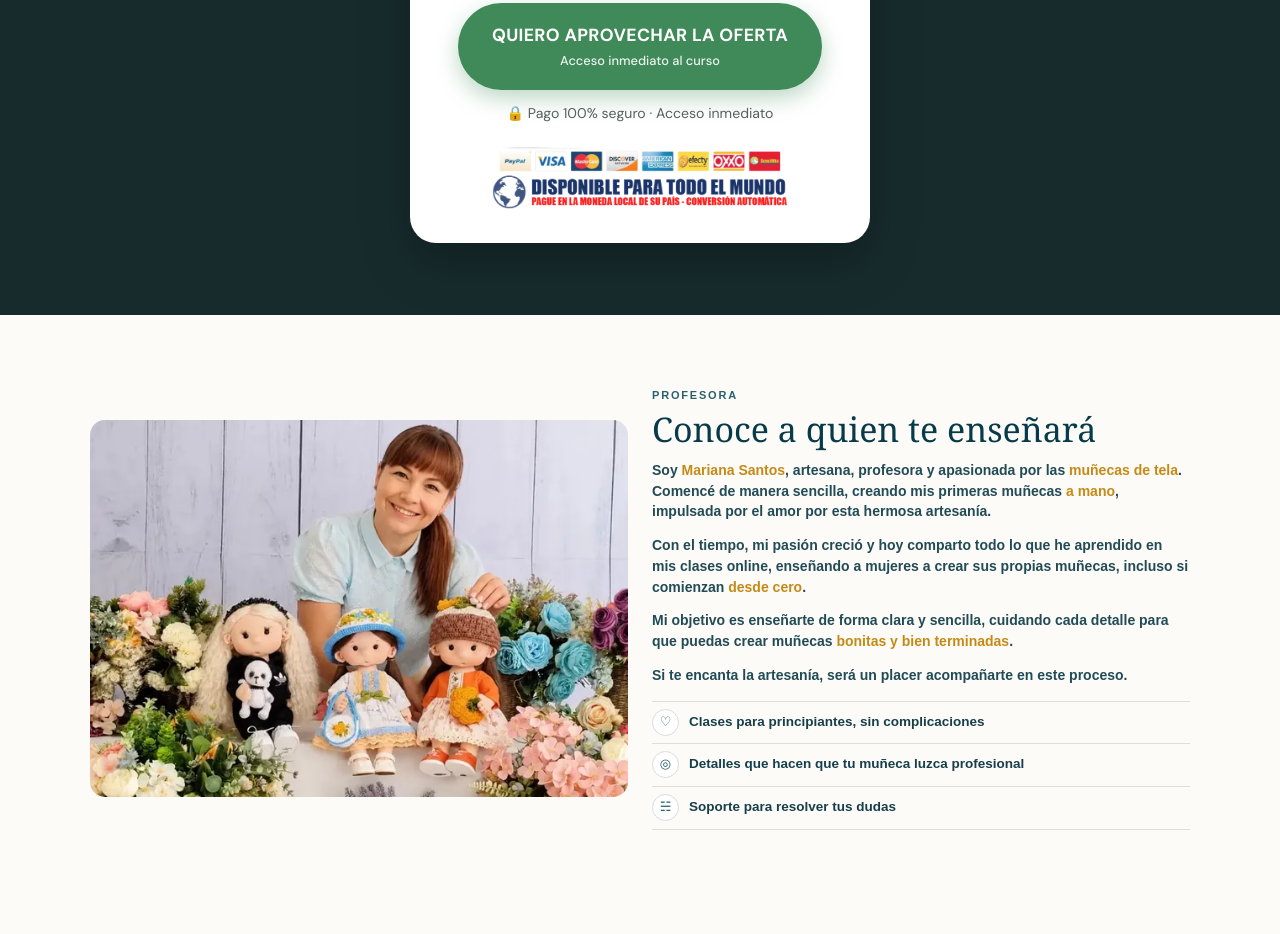
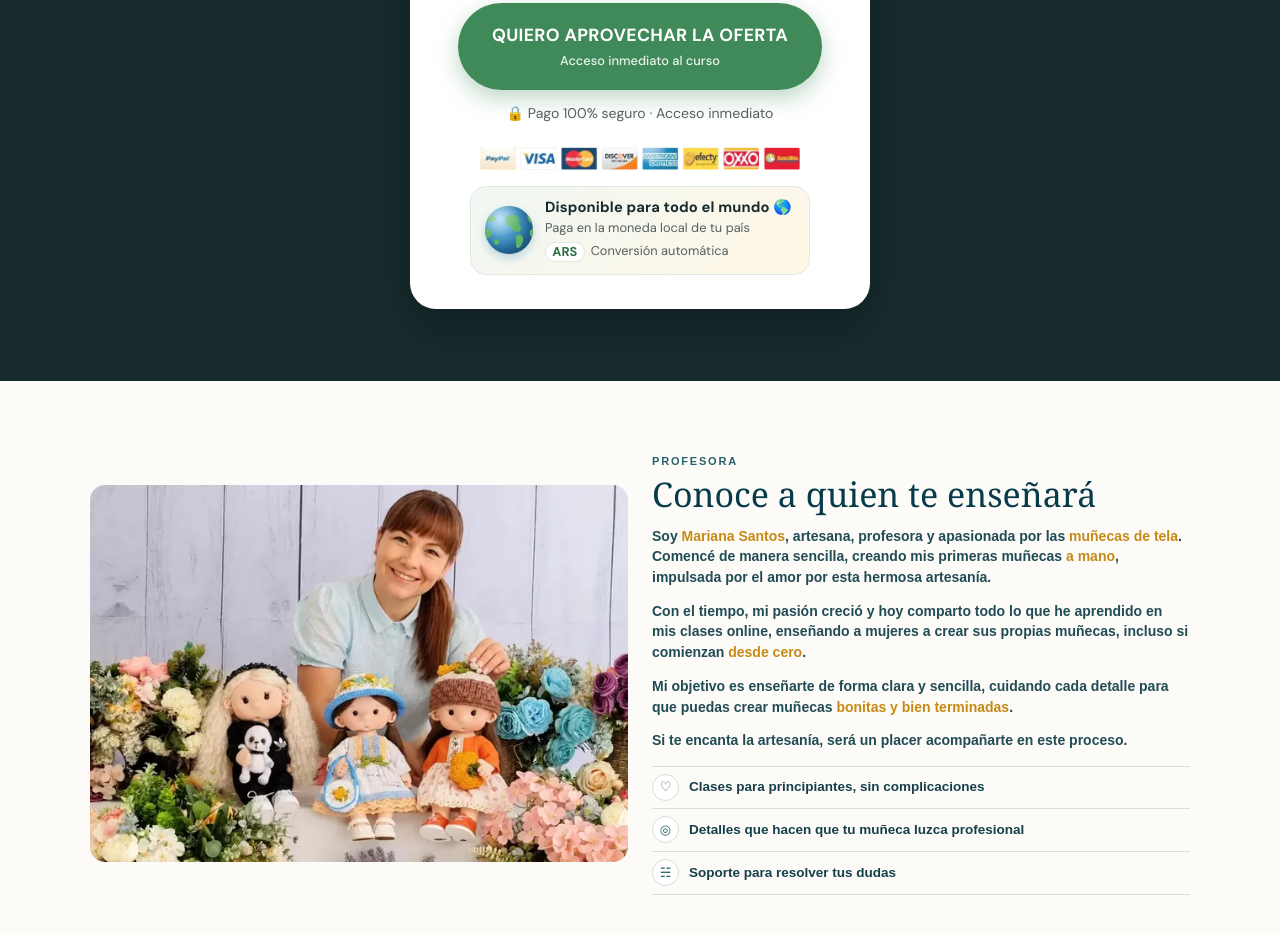
Before and after one commit to igorhenry81/munecas-de-tela, a plain HTML site: page index.html in a window 1280 px wide. Shown: the part 7550-8484 px from the top of the page. Drawn offline with Linux system fonts and the light colour scheme.

Commit message:
Troca a imagem 'Disponible para todo el mundo' por um selo animado (globo girando e moedas locais), mantendo os logos de pagamento
Co-Authored-By: Claude Opus 5.5 <noreply@anthropic.com>
Claude-Session: https://claude.ai/code/session_01Xz6K3jfhCjWYC9Se33TQtj

```diff
--- a/index.html
+++ b/index.html
@@ -154,7 +154,30 @@
   .price .big{font-size:5rem}
   .price .cents{font-size:2rem}
   .price-card .once{color:var(--muted);margin-bottom:22px}
-  .price-card .pay{margin:22px auto 0;max-width:320px;opacity:.9}
+  .price-card .pay{margin:22px auto 0;width:100%;max-width:320px;opacity:.9}
+  /* Sello "Disponible para todo el mundo" (animado) */
+  .world{margin:16px auto 0;max-width:340px;display:flex;align-items:center;gap:12px;text-align:left;
+    background:linear-gradient(135deg,#F1F7F3,#FFF7E6);border:1px solid #DDEBE1;border-radius:16px;padding:12px 14px;position:relative;overflow:hidden}
+  .world::after{content:"";position:absolute;inset:0;background:linear-gradient(110deg,transparent 30%,rgba(255,255,255,.75) 50%,transparent 70%);
+    transform:translateX(-100%);animation:wshine 3.6s ease-in-out infinite}
+  .globe{flex:0 0 48px;width:48px;height:48px;border-radius:50%;position:relative;overflow:hidden;
+    background:radial-gradient(circle at 32% 30%,#7CC4E8,#2F7FB6 60%,#1E5B86);box-shadow:inset -6px -6px 12px rgba(0,0,0,.25),0 4px 10px rgba(47,127,182,.3)}
+  .globe .land{position:absolute;top:0;left:0;height:100%;width:200%;display:flex;animation:wspin 8s linear infinite}
+  .globe .land svg{width:50%;height:100%;flex:0 0 50%}
+  .globe::before{content:"";position:absolute;inset:0;border-radius:50%;z-index:2;
+    background:radial-gradient(circle at 30% 25%,rgba(255,255,255,.55),transparent 40%)}
+  .world-t{min-width:0}
+  .world-t b{display:block;font-size:.92rem;line-height:1.2;color:var(--ink);letter-spacing:.01em}
+  .world-t span{display:block;font-size:.8rem;line-height:1.35;color:var(--muted);margin-top:2px}
+  .world-t .conv{display:flex;align-items:center;gap:6px;margin-top:4px}
+  .cur{display:inline-block;position:relative;flex:0 0 auto;height:1.5em;width:3.1em;overflow:hidden;background:#fff;border:1px solid #DDEBE1;border-radius:999px;font-size:.72rem;line-height:1.5em;text-align:center}
+  .cur i{position:absolute;left:0;right:0;top:0;font-style:normal;font-weight:700;color:var(--green-d);opacity:0;animation:wcur 12s infinite}
+  .cur i:nth-child(2){animation-delay:2s}.cur i:nth-child(3){animation-delay:4s}.cur i:nth-child(4){animation-delay:6s}
+  .cur i:nth-child(5){animation-delay:8s}.cur i:nth-child(6){animation-delay:10s}
+  @keyframes wspin{to{transform:translateX(-50%)}}
+  @keyframes wshine{0%,55%{transform:translateX(-100%)}100%{transform:translateX(100%)}}
+  @keyframes wcur{0%{opacity:0;transform:translateY(60%)}3%,14%{opacity:1;transform:none}17%,100%{opacity:0;transform:translateY(-60%)}}
+  @media(prefers-reduced-motion:reduce){.globe .land,.world::after{animation:none}.cur i{animation:none}.cur i:first-child{opacity:1}}
 
   /* Garantía */
   .guarantee{display:grid;gap:24px;align-items:center;background:#fff;border:2px solid var(--line);border-radius:24px;padding:30px}
@@ -443,7 +466,14 @@ e.head.appendChild(js)})(window,document,'sentinel','https://trackk.munecasdetel
       <p class="once">Pago único · Acceso de por vida</p>
       <a class="btn js-cta" href="#">QUIERO APROVECHAR LA OFERTA<small>Acceso inmediato al curso</small></a>
       <p class="trust">🔒 Pago 100% seguro · Acceso inmediato</p>
-      <img width="800" height="157" class="pay" loading="lazy" src="images/metodos-de-pago.webp" alt="Métodos de pago disponibles">
+      <img width="702" height="53" class="pay" loading="lazy" src="images/logos-pago.webp" alt="Métodos de pago: PayPal, Visa, Mastercard, Discover, American Express, Efecty, OXXO y Sencillito">
+      <div class="world" role="note">
+        <div class="globe" aria-hidden="true"><div class="land"><svg viewBox="0 0 100 100" aria-hidden="true"><g fill="#5FB36B"><path d="M8 22c8-6 20-5 24 2s-2 12 4 18-4 14-10 12-8-10-14-12S0 28 8 22z"/><path d="M30 60c6-2 12 2 12 9s-4 15-9 18-7-6-6-12-3-13 3-15z"/><path d="M52 18c10-4 24-2 30 4s2 10-6 10-10 6-16 4-12-14-8-18z"/><path d="M60 48c6-3 14 0 16 6s-2 12-8 12-12-2-12-8 0-7 4-10z"/><path d="M84 70c5-2 10 2 9 6s-6 6-9 4-4-8 0-10z"/></g></svg><svg viewBox="0 0 100 100" aria-hidden="true"><g fill="#5FB36B"><path d="M8 22c8-6 20-5 24 2s-2 12 4 18-4 14-10 12-8-10-14-12S0 28 8 22z"/><path d="M30 60c6-2 12 2 12 9s-4 15-9 18-7-6-6-12-3-13 3-15z"/><path d="M52 18c10-4 24-2 30 4s2 10-6 10-10 6-16 4-12-14-8-18z"/><path d="M60 48c6-3 14 0 16 6s-2 12-8 12-12-2-12-8 0-7 4-10z"/><path d="M84 70c5-2 10 2 9 6s-6 6-9 4-4-8 0-10z"/></g></svg></div></div>
+        <div class="world-t">
+          <b>Disponible para todo el mundo 🌎</b>
+          <span>Paga en la moneda local de tu país</span><span class="conv"><span class="cur" aria-hidden="true"><i>MXN</i><i>COP</i><i>ARS</i><i>PEN</i><i>CLP</i><i>USD</i></span> Conversión automática</span>
+        </div>
+      </div>
     </div>
   </div>
 </section>
```
Also changed, not shown: images/logos-pago.webp (added).
